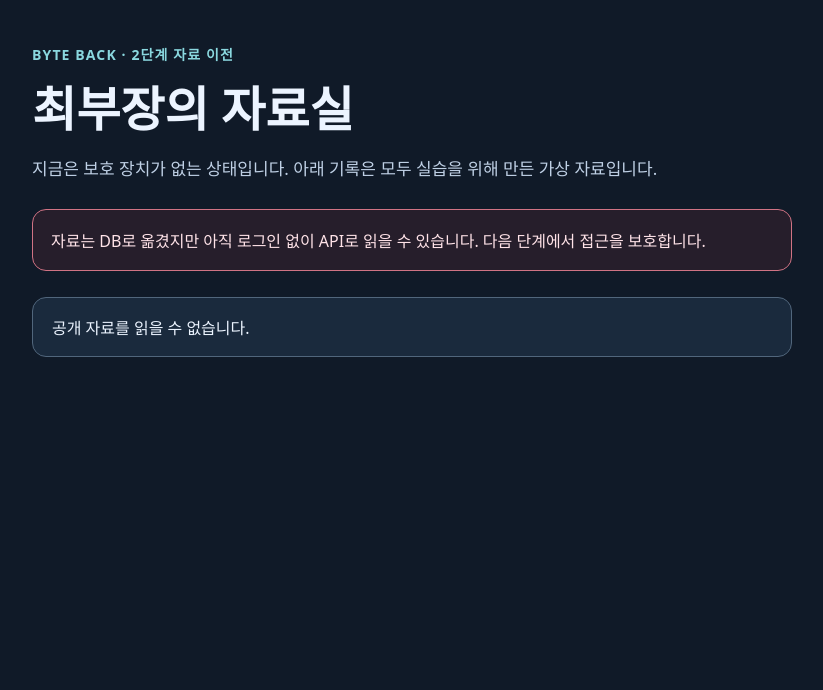
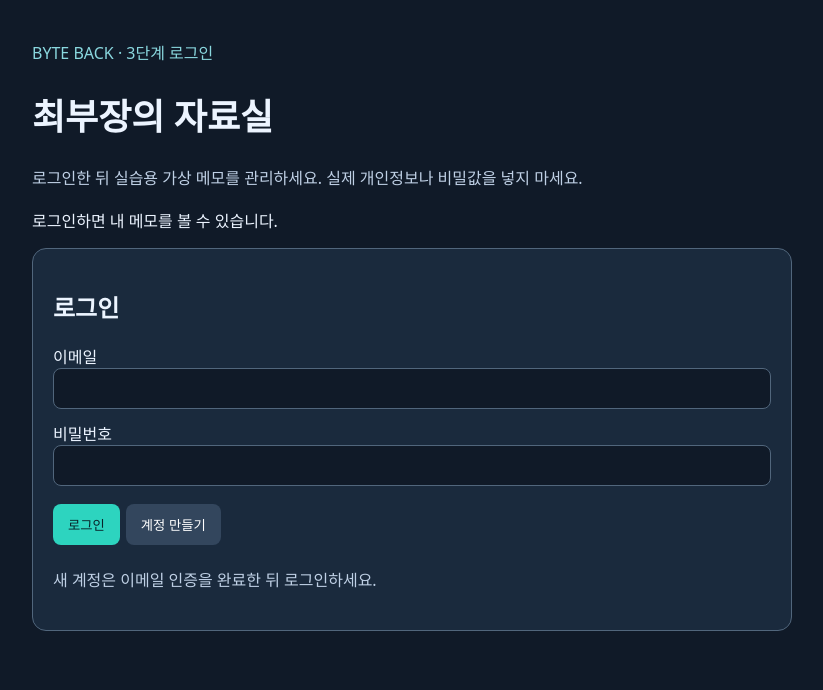
Before and after one commit to rsh5498-aleph/choi-bujang-secret-vault, a website: page public/index.html in a window 1280 px wide. Shown: the whole page, without its empty margins (228-1051 px from the left). Drawn offline with nearby package versions, Linux system fonts and the light colour scheme; no server answers.

Commit message:
3단계 로그인 자료실 화면

```diff
--- a/public/index.html
+++ b/public/index.html
@@ -1,52 +1,20 @@
 <!doctype html>
 <html lang="ko">
 <head>
-  <meta charset="utf-8">
-  <meta name="viewport" content="width=device-width, initial-scale=1">
-  <title>BYTE BACK | 점령된 자료실</title>
-  <style>
-    :root { color-scheme: dark; font-family: system-ui, sans-serif; }
-    body { margin: 0; min-height: 100vh; background: #101a28; color: #ecf4ff; }
-    main { max-width: 760px; margin: 0 auto; padding: 44px 22px 64px; }
-    .eyebrow { color: #8ad8df; font-size: 14px; font-weight: 700; letter-spacing: .08em; }
-    h1 { margin: 16px 0; font-size: clamp(30px, 7vw, 48px); line-height: 1.2; }
-    p { font-size: 17px; line-height: 1.7; color: #bfd0e5; }
-    .notice { margin: 26px 0; padding: 18px; border: 1px solid #d07384; border-radius: 14px; color: #ffe3e8; background: #612a3544; }
-    ul { list-style: none; display: grid; gap: 12px; padding: 0; }
-    li { border: 1px solid #51667c; border-radius: 14px; padding: 17px 19px; background: #1a2a3d; }
-    strong { display: block; font-size: 18px; margin-bottom: 5px; }
-    li span { color: #bfd0e5; }
-  </style>
+<meta charset="utf-8"><meta name="viewport" content="width=device-width,initial-scale=1">
+<title>BYTE BACK | 로그인 자료실</title>
+<style>
+:root{color-scheme:dark;font-family:system-ui,sans-serif}body{margin:0;background:#101a28;color:#ecf4ff}main{max-width:760px;margin:auto;padding:40px 22px}h1{font-size:36px}.eyebrow{color:#8ad8df}p{line-height:1.7;color:#bfd0e5}form,article{padding:20px;background:#1a2a3d;border:1px solid #51667c;border-radius:14px;margin:16px 0}label{display:block;margin:12px 0}input,textarea{box-sizing:border-box;display:block;width:100%;padding:12px;background:#101a28;color:inherit;border:1px solid #51667c;border-radius:8px}textarea{min-height:100px}button{padding:11px 15px;margin:6px 6px 6px 0;border:0;border-radius:8px;background:#2dd4bf;color:#09242a;cursor:pointer}button.secondary{background:#33465d;color:#fff}button:disabled{opacity:.5;cursor:wait}[hidden]{display:none!important}#status{min-height:24px;white-space:pre-wrap}article p{white-space:pre-wrap;overflow-wrap:anywhere}
+</style>
+<script src="https://cdn.jsdelivr.net/npm/@supabase/supabase-js@2.117.2/dist/umd/supabase.js" defer></script>
+<script src="/app.js" defer></script>
 </head>
-<body>
-  <main>
-    <div class="eyebrow">BYTE BACK · 2단계 자료 이전</div>
-    <h1>최부장의 자료실</h1>
-    <p>지금은 보호 장치가 없는 상태입니다. 아래 기록은 모두 실습을 위해 만든 가상 자료입니다.</p>
-    <div class="notice">자료는 DB로 옮겼지만 아직 로그인 없이 API로 읽을 수 있습니다. 다음 단계에서 접근을 보호합니다.</div>
-    <ul id="notes" aria-live="polite"><li>가상 자료를 불러오는 중입니다.</li></ul>
-  </main>
-  <script type="module">
-    const list = document.querySelector('#notes');
-    try {
-      const response = await fetch('/api/notes', { cache: 'no-store' });
-      if (!response.ok) throw new Error('공개 자료를 읽을 수 없습니다.');
-      const data = await response.json();
-      if (!Array.isArray(data.notes)) throw new Error('자료 형식이 맞지 않습니다.');
-      list.replaceChildren(...data.notes.map(note => {
-        const item = document.createElement('li');
-        const title = document.createElement('strong');
-        const content = document.createElement('span');
-        title.textContent = note.title;
-        content.textContent = note.content;
-        item.append(title, content);
-        return item;
-      }));
-    } catch (error) {
-      const item = document.createElement('li');
-      item.textContent = error.message;
-      list.replaceChildren(item);
-    }
-  </script>
-</body>
-</html>
+<body><main>
+<div class="eyebrow">BYTE BACK · 3단계 로그인</div><h1>최부장의 자료실</h1>
+<p>로그인한 뒤 실습용 가상 메모를 관리하세요. 실제 개인정보나 비밀값을 넣지 마세요.</p>
+<div id="status" role="status" aria-live="polite"></div>
+<form id="login-form"><h2>로그인</h2><label>이메일<input id="email" type="email" autocomplete="username" required></label><label>비밀번호<input id="password" type="password" autocomplete="current-password" required></label><button type="submit">로그인</button><button type="button" id="signup" class="secondary">계정 만들기</button><p>새 계정은 이메일 인증을 완료한 뒤 로그인하세요.</p></form>
+<section id="vault" hidden><p id="account">로그인됨</p><button id="logout" class="secondary">로그아웃</button><button id="refresh" class="secondary">목록 새로고침</button>
+<form id="note-form"><h2 id="form-heading">메모 추가</h2><label>제목<input id="title" maxlength="200" required></label><label>내용<textarea id="body" maxlength="10000"></textarea></label><button type="submit">저장</button><button type="button" id="cancel" class="secondary" hidden>수정 취소</button></form>
+<div id="notes"></div></section>
+</main></body></html>
```
